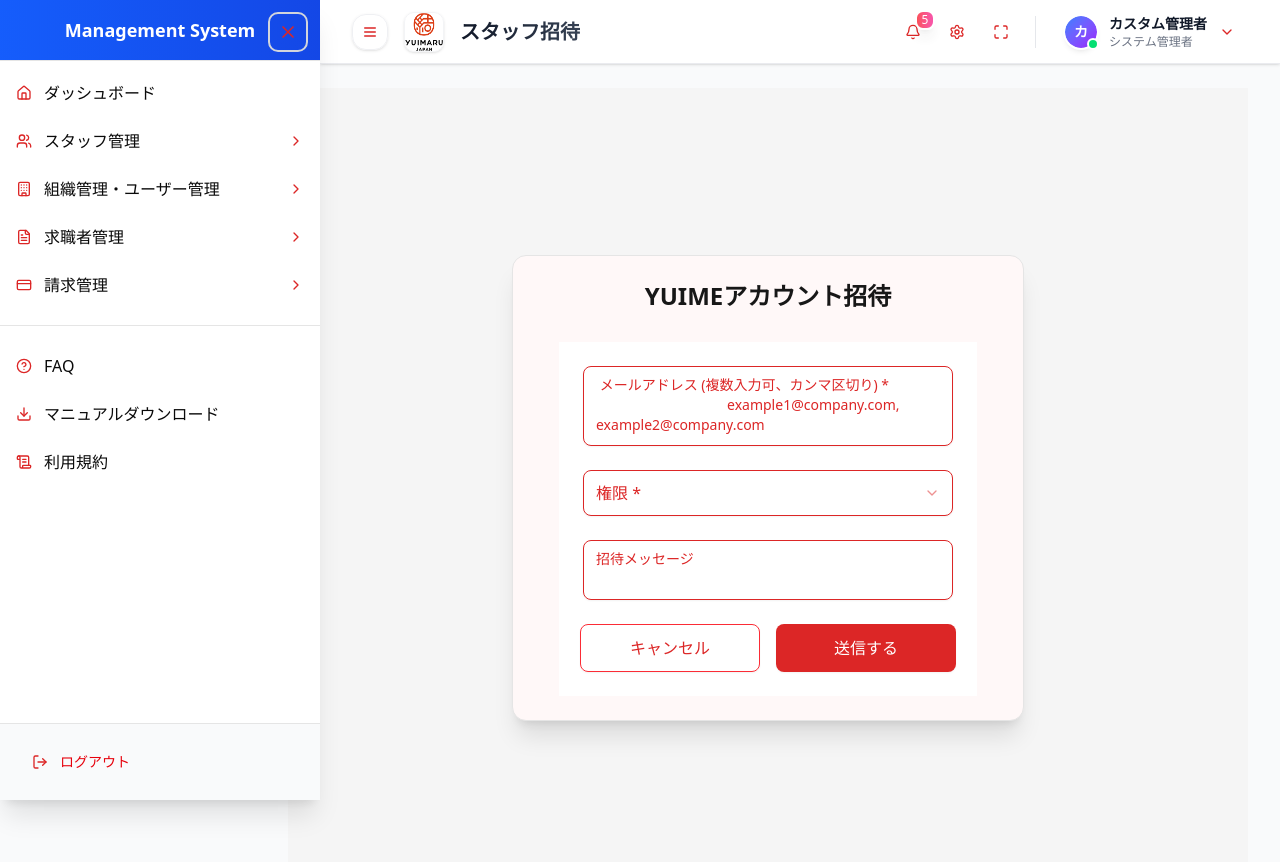
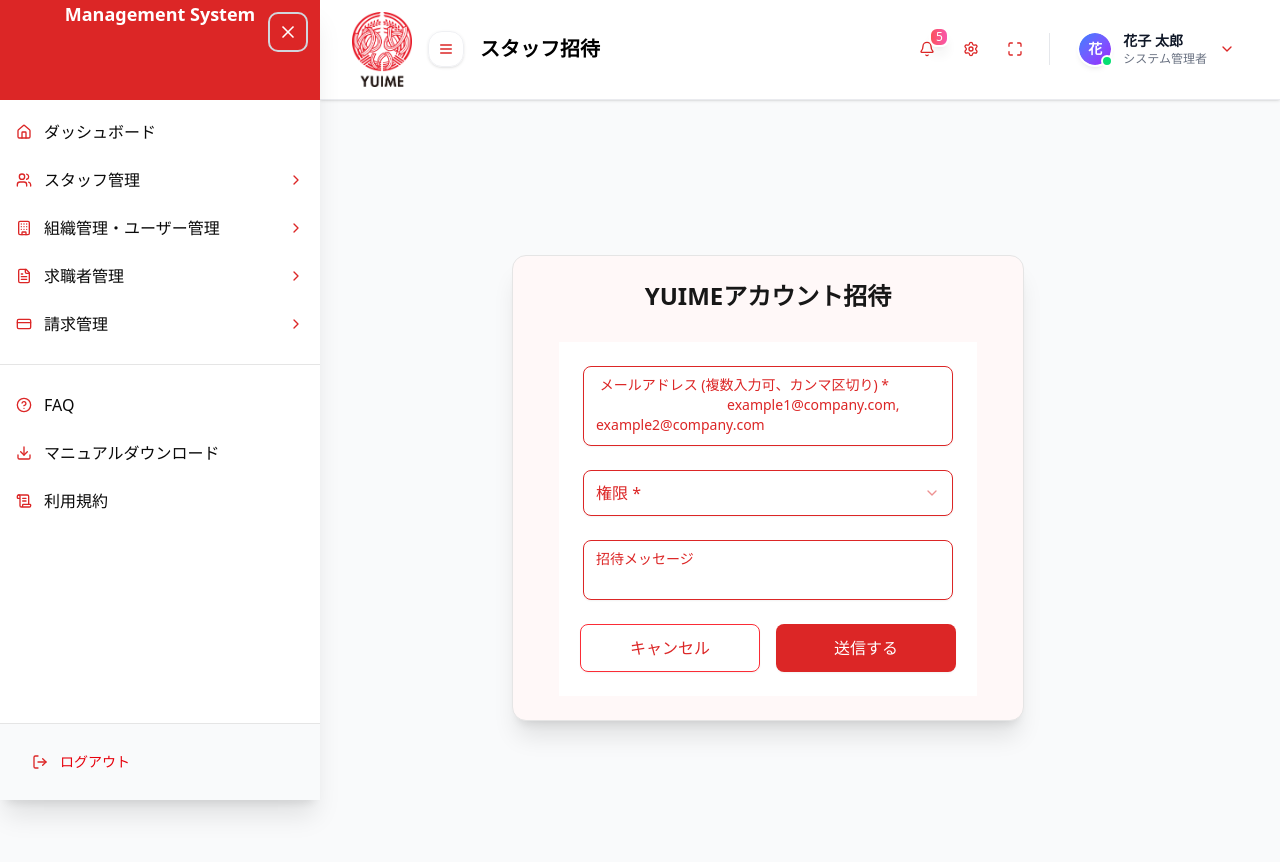
Before and after one commit to ayekyiphyu/hr-system-frontend, a Next.js app: page /staff/invite in a window 1280 px wide. Both pictures are taken after a click on the button "メニューを開く". Shown: the top 862 px of the page. Built offline with nearby package versions, Linux system fonts and the light colour scheme.

Commit message:
fix:sidebar

```diff
--- a/components/header.tsx
+++ b/components/header.tsx
@@ -21,7 +21,7 @@
     Maximize,
     Menu,
     Settings,
-    User,
+    User
 } from "lucide-react"
 import { useRouter } from "next/navigation"
 
@@ -56,13 +56,27 @@
     return (
         <header
             className={clsx(
-                "fixed top-0 inset-x-0 h-16 border-b border-gray-200/80 bg-white/95 backdrop-blur-sm flex items-center px-4 sm:px-6 lg:px-8 z-40 transition-all duration-300 ease-in-out shadow-sm",
+                "fixed top-0 inset-x-0 h-[100px] border-b border-gray-200/80 bg-white/95 backdrop-blur-sm flex items-center px-4 sm:px-6 lg:px-8 z-40 transition-all duration-300 ease-in-out shadow-sm",
                 isSidebarOpen && "lg:ml-80"
             )}
         >
             <div className="flex items-center justify-between w-full">
                 {/* Left side - logo and burger */}
                 <div className="flex items-center">
+
+                    <div className="relative">
+                        <img
+                            src="/assest/images/logo01.png"
+                            alt="Logo"
+                            className="w-[60px] h-[auto] "
+                        />
+                        <div className="absolute inset-0 rounded-lg bg-gradient-to-br from-blue-500/10 to-purple-500/10" />
+                    </div>
+
+
+
+
+                    <div className="ml-4 flex items-center gap-4">
                         <Button
                             variant="ghost"
                             size="icon"
@@ -73,20 +87,15 @@
                             <span className="sr-only">メニューを開く</span>
                         </Button>
 
-                    <div className="ml-4 flex items-center gap-4">
-                        <div className="relative">
-                            <img
-                                src="/assest/images/logo.png"
-                                alt="Logo"
-                                className="w-10 h-10 rounded-lg shadow-sm border border-gray-100"
-                            />
-                            <div className="absolute inset-0 rounded-lg bg-gradient-to-br from-blue-500/10 to-purple-500/10" />
-                        </div>
+
+
                         <div className="hidden sm:block">
-                            <h1 className="text-xl font-bold bg-gradient-to-r from-gray-900 to-gray-700 bg-clip-text text-transparent m-0 p-0">
+                            <h1 className="text-xl font-bold text-black !m-0 !p-0">
                                 {currentPageTitle}
                             </h1>
                         </div>
+
+
                     </div>
                 </div>
 
--- a/components/sidebar.tsx
+++ b/components/sidebar.tsx
@@ -170,15 +170,15 @@
                 {/* Close Button */}
                 <button
                     onClick={onClose}
-                    className="absolute top-3 right-3 p-2 rounded-lg border-2 border-gray-300 hover:border-gray-400 hover:bg-gray-100 focus:outline-none focus:ring-2 focus:ring-blue-500 transition-all duration-200 z-10"
+                    className="absolute top-3 right-3 p-2 rounded-lg border-2 border-gray-300 focus:outline-none focus:ring-2 focus:ring-blue-500 transition-all duration-200 z-10"
                     aria-label="Close sidebar"
                 >
-                    <X className="h-5 w-5" />
+                    <X className="h-5 w-5 !text-white" />
                 </button>
 
                 <div className="flex flex-col h-full">
                     {/* Logo */}
-                    <div className="p-4 border-b bg-gradient-to-r from-blue-600 to-blue-700">
+                    <div className="primary-background text-white h-[100px]">
 
                         <h2 className="text-lg font-bold text-center text-white">
                             Management System
--- a/features/invitation/InvitationPage.tsx
+++ b/features/invitation/InvitationPage.tsx
@@ -145,7 +145,7 @@
 
 
     return (
-        <div className="min-h-screen bg-muted flex items-center justify-center p-4 sm:p-6 lg:p-8">
+        <div className="min-h-screen  flex items-center justify-center p-4 sm:p-6 lg:p-8">
             <div className="w-full max-w-sm sm:max-w-md lg:max-w-lg">
                 <Card className="shadow-xl border-0 sm:border">
                     <CardHeader className="space-y-1">
--- a/pages/staff/invite/index.tsx
+++ b/pages/staff/invite/index.tsx
@@ -6,7 +6,7 @@
 export default function StaffInvite() {
     return (
         <Layout
-            adminName="カスタム管理者"
+            adminName="花子 太郎"
             notificationCount={5}
         >
             <div className="container mx-auto px-4 sm:px-6 lg:px-8 py-6">
```
Also changed, not shown: public/assest/images/logo01.png (added). Lines whose indentation alone changed are shown as unchanged.
